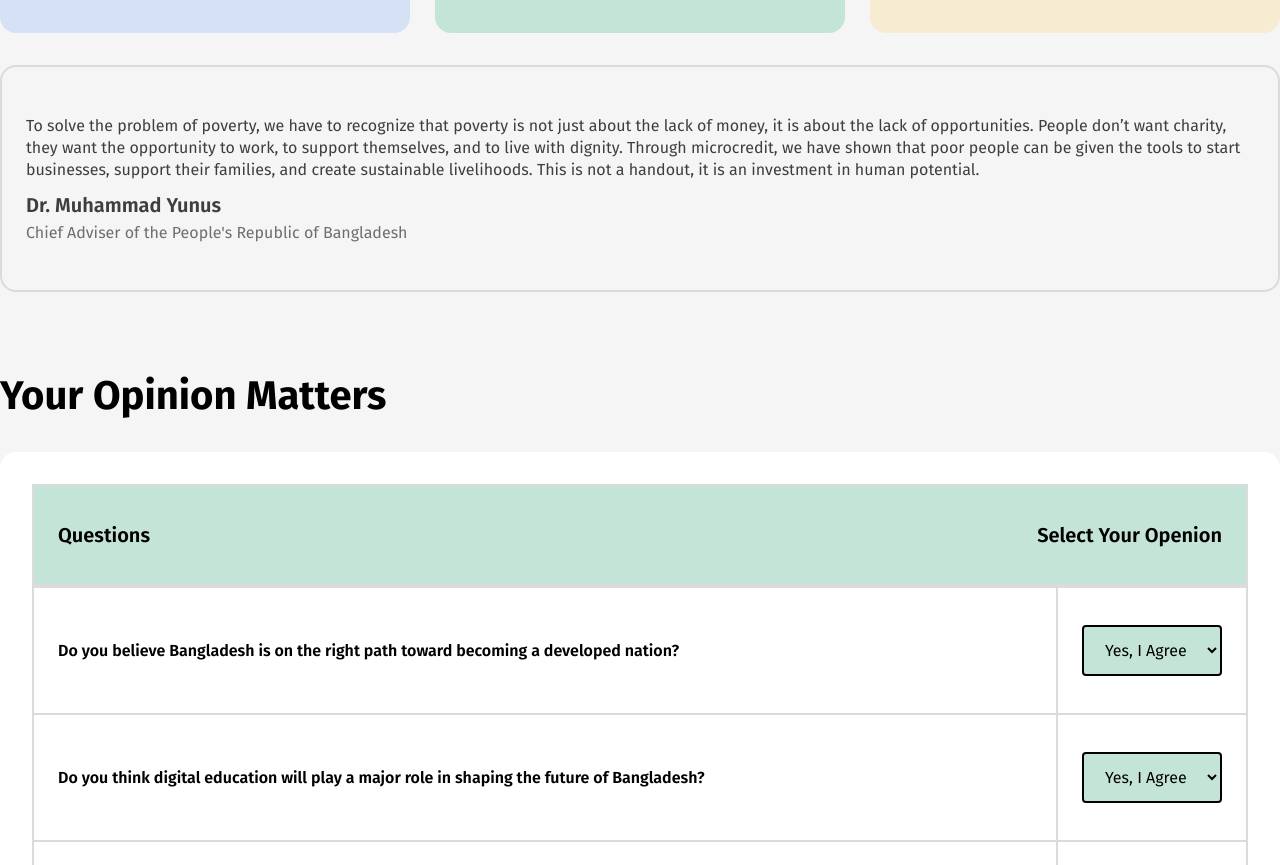
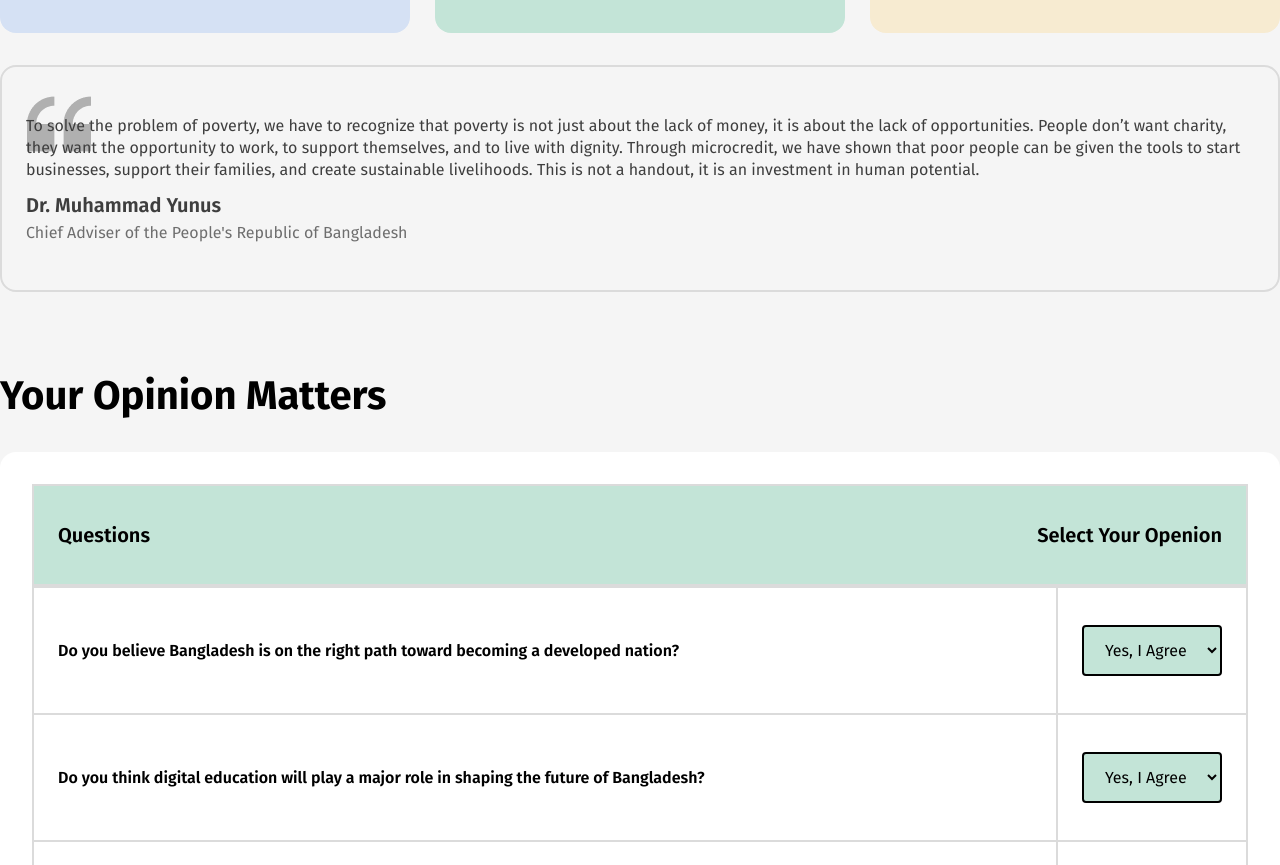
Before and after one commit to whatsjunayed/Assignment-1, a plain HTML site: page index.html in a window 1280 px wide. Shown: the part 1735-2600 px from the top of the page. Drawn offline with Linux system fonts and the light colour scheme; the site is published under a folder, as on GitHub Pages, so addresses that start at the root find nothing.

Commit message:
solve images path and design

```diff
--- a/styles/styles.css
+++ b/styles/styles.css
@@ -127,7 +127,7 @@ section .vision-card:hover {
   width: 100%;
   margin-top: 32px;
   padding: 48px 24px;
-  background-image: url("/assets/quote-bg.png");
+  background-image: url("../assets/quote-bg.png");
   background-position: top 25px left 25px;
   background-repeat: no-repeat;
   border: 2px solid #dbdbdb;
```
